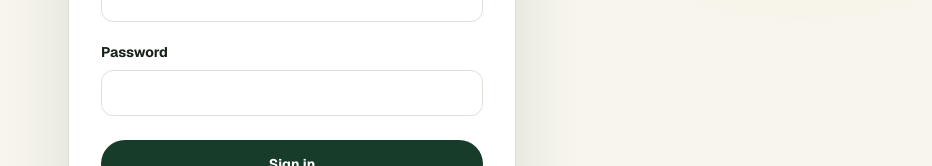
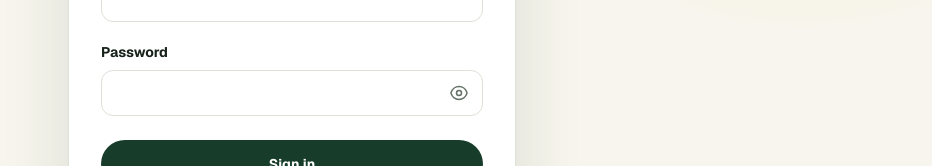
Before and after one commit to edzofcit/pikko.ph, a Next.js app: page /auth/sign-in in a window 1280 px wide. Shown: the part 385-551 px from the top of the page, without its empty margins (348-1280 px from the left). Built offline with nearby package versions, Linux system fonts and the light colour scheme.

Commit message:
Add password visibility toggle

```diff
--- a/src/components/auth-form.tsx
+++ b/src/components/auth-form.tsx
@@ -22,6 +22,7 @@ export function AuthForm({
   const [error, setError] = useState<string | null>(null);
   const [notice, setNotice] = useState<string | null>(null);
   const [submitting, setSubmitting] = useState(false);
+  const [showPassword, setShowPassword] = useState(false);
   const isSignUp = mode === "sign-up";
 
   async function submit(event: FormEvent<HTMLFormElement>) {
@@ -106,14 +107,35 @@ export function AuthForm({
         </label>
         <label className="block text-sm font-bold">
           Password
+          <span className="relative mt-2 block">
             <input
               name="password"
-            type="password"
+              type={showPassword ? "text" : "password"}
               required
               minLength={8}
               autoComplete={isSignUp ? "new-password" : "current-password"}
-            className="mt-2 w-full rounded-xl border border-[var(--line)] px-4 py-3 font-normal"
+              className="w-full rounded-xl border border-[var(--line)] py-3 pl-4 pr-12 font-normal"
             />
+            <button
+              type="button"
+              aria-label={showPassword ? "Hide password" : "Show password"}
+              aria-pressed={showPassword}
+              title={showPassword ? "Hide password" : "Show password"}
+              onClick={() => setShowPassword((visible) => !visible)}
+              className="absolute inset-y-0 right-0 flex w-12 items-center justify-center text-[var(--text-muted)] hover:text-[var(--forest)]"
+            >
+              {showPassword ? (
+                <svg aria-hidden="true" viewBox="0 0 24 24" className="h-5 w-5" fill="none" stroke="currentColor" strokeWidth="1.8">
+                  <path strokeLinecap="round" strokeLinejoin="round" d="m3 3 18 18M10.6 10.7a2 2 0 0 0 2.7 2.7M9.9 4.4A10.8 10.8 0 0 1 12 4.2c4.7 0 8.3 3.7 9.5 7.1.2.5.2.9 0 1.4a12.8 12.8 0 0 1-2.4 3.8M6.2 6.2A12.4 12.4 0 0 0 2.5 11.3c-.2.5-.2.9 0 1.4 1.2 3.4 4.8 7.1 9.5 7.1 1.3 0 2.5-.3 3.6-.8" />
+                </svg>
+              ) : (
+                <svg aria-hidden="true" viewBox="0 0 24 24" className="h-5 w-5" fill="none" stroke="currentColor" strokeWidth="1.8">
+                  <path strokeLinecap="round" strokeLinejoin="round" d="M2.5 11.3C3.7 7.9 7.3 4.2 12 4.2s8.3 3.7 9.5 7.1c.2.5.2.9 0 1.4-1.2 3.4-4.8 7.1-9.5 7.1s-8.3-3.7-9.5-7.1a2 2 0 0 1 0-1.4Z" />
+                  <circle cx="12" cy="12" r="3" />
+                </svg>
+              )}
+            </button>
+          </span>
         </label>
       </div>
 
```
Lines whose indentation alone changed are shown as unchanged.
